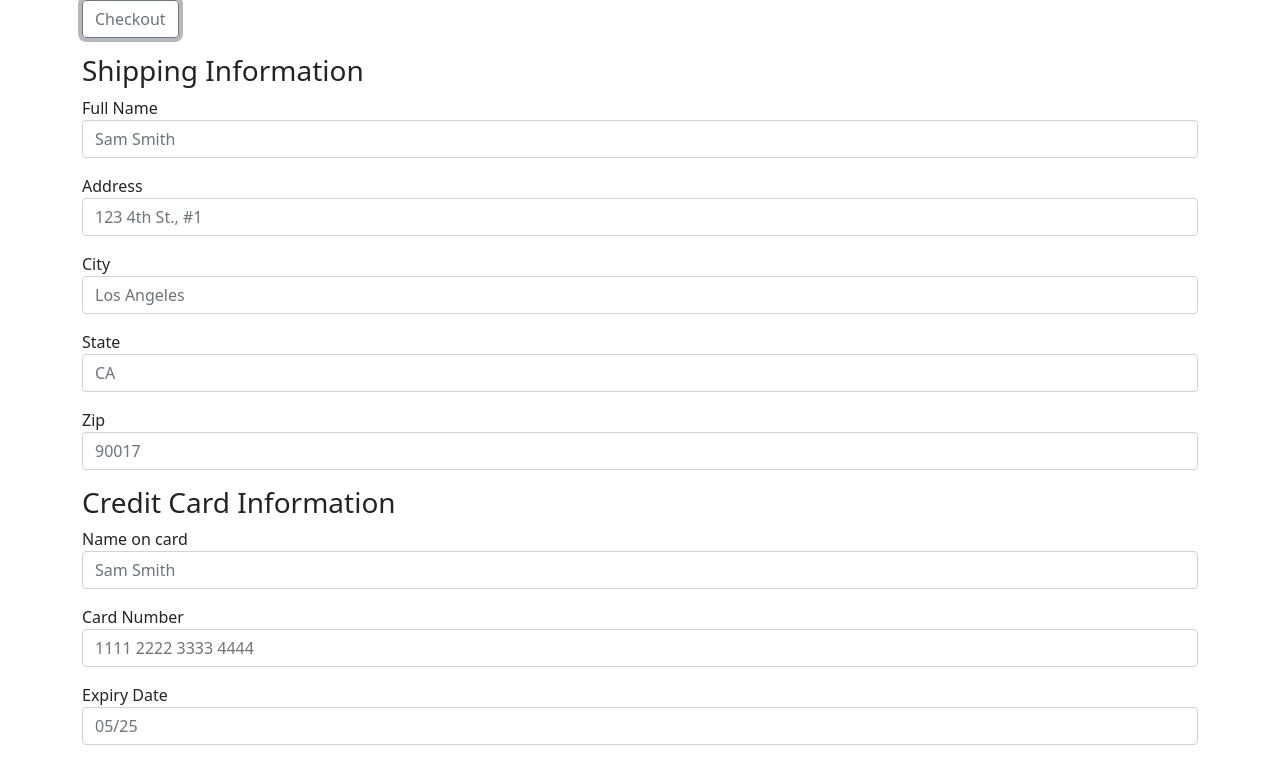
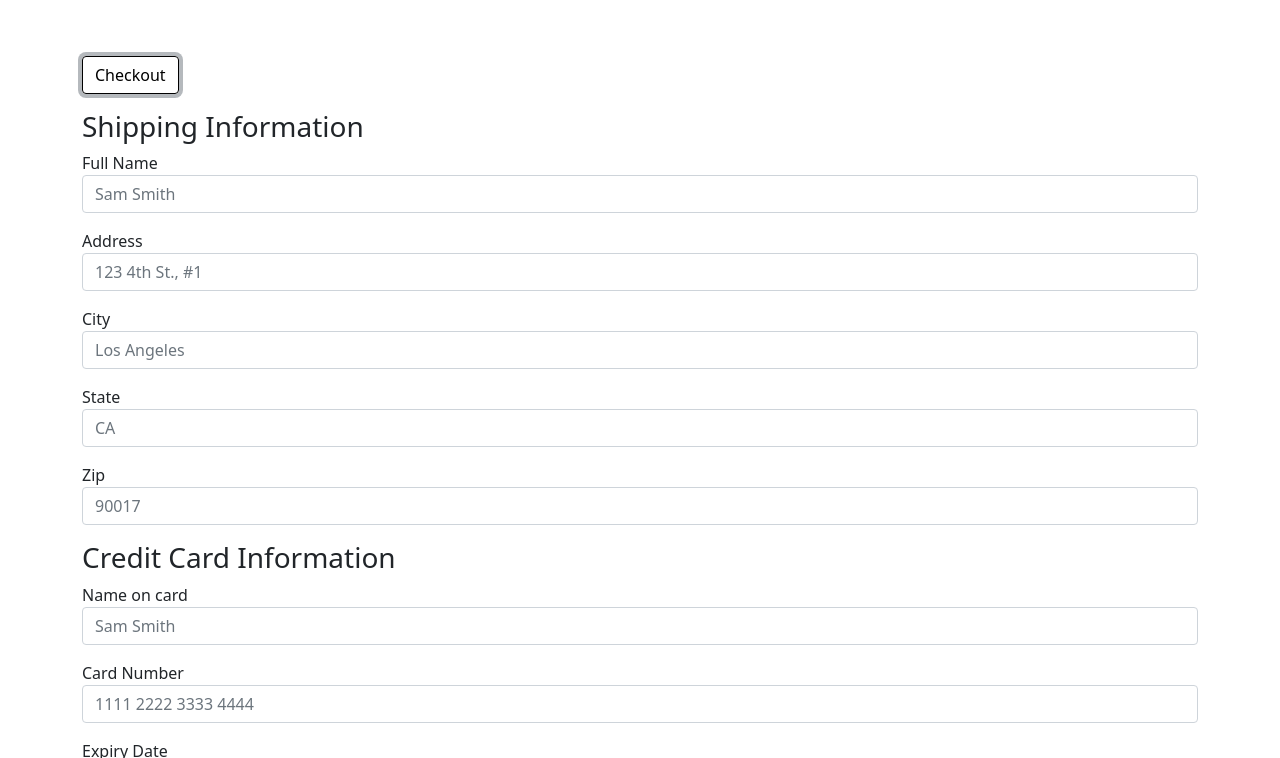
Before and after one commit to dziallo/SMC_WD3_spring2021, a plain HTML site: page week 5/homework/index.html in a window 1280 px wide. Both pictures are taken after a click on the button "Checkout". Shown: the top 758 px of the page. Drawn offline with nearby package versions, Linux system fonts and the light colour scheme.

Commit message:
Modified CSS

```diff
--- a/week 5/homework/index.html
+++ b/week 5/homework/index.html
@@ -7,6 +7,7 @@
 
     <!-- Bootstrap CSS -->
     <link href="https://cdn.jsdelivr.net/npm/bootstrap@5.0.0-beta2/dist/css/bootstrap.min.css" rel="stylesheet" integrity="sha384-BmbxuPwQa2lc/FVzBcNJ7UAyJxM6wuqIj61tLrc4wSX0szH/Ev+nYRRuWlolflfl" crossorigin="anonymous">
+    <link href="stylesheet.css" rel="stylesheet">
 
     <title>Forms and a bit of JS</title>
 
@@ -18,11 +19,11 @@
         <div class="row">
             <div class="col">
 
-                <button class="btn btn-outline-secondary mb-3" type="button" data-bs-toggle="collapse" data-bs-target="#collapseExample" aria-expanded="false" aria-controls="collapseExample">
+                <button class="btn btn-outline-secondary mb-3" type="button" data-bs-toggle="collapse" data-bs-target="#collapse" aria-expanded="false" aria-controls="collapse">
                   Checkout
                 </button>
 
-              <div class="collapse" id="collapseExample">
+              <div class="collapse" id="collapse">
 
                     <form action="" method="POST">
                         <h3>Shipping Information</h3>
--- /dev/null
+++ b/week 5/homework/stylesheet.css
@@ -0,0 +1,5 @@
+.btn {
+	color: black;
+	border-color: black;
+	margin-top: 5%;
+}
```
